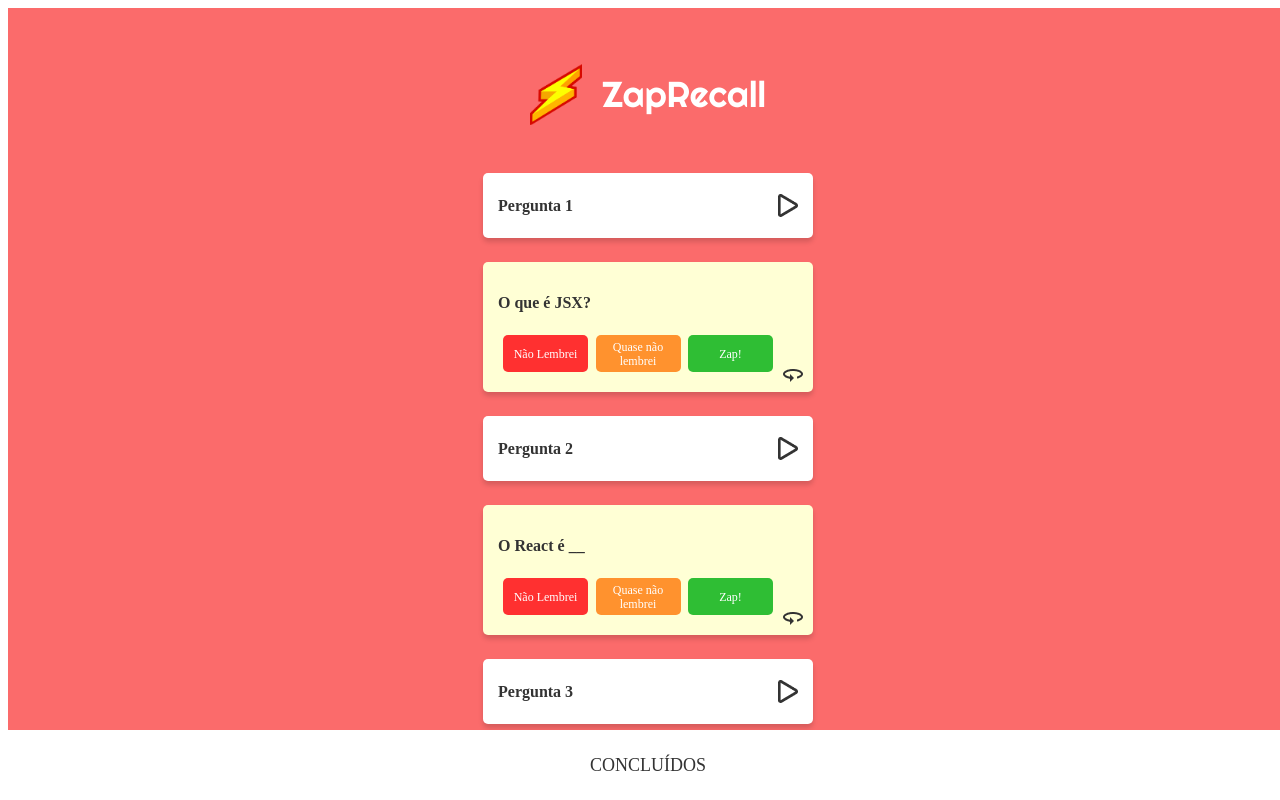
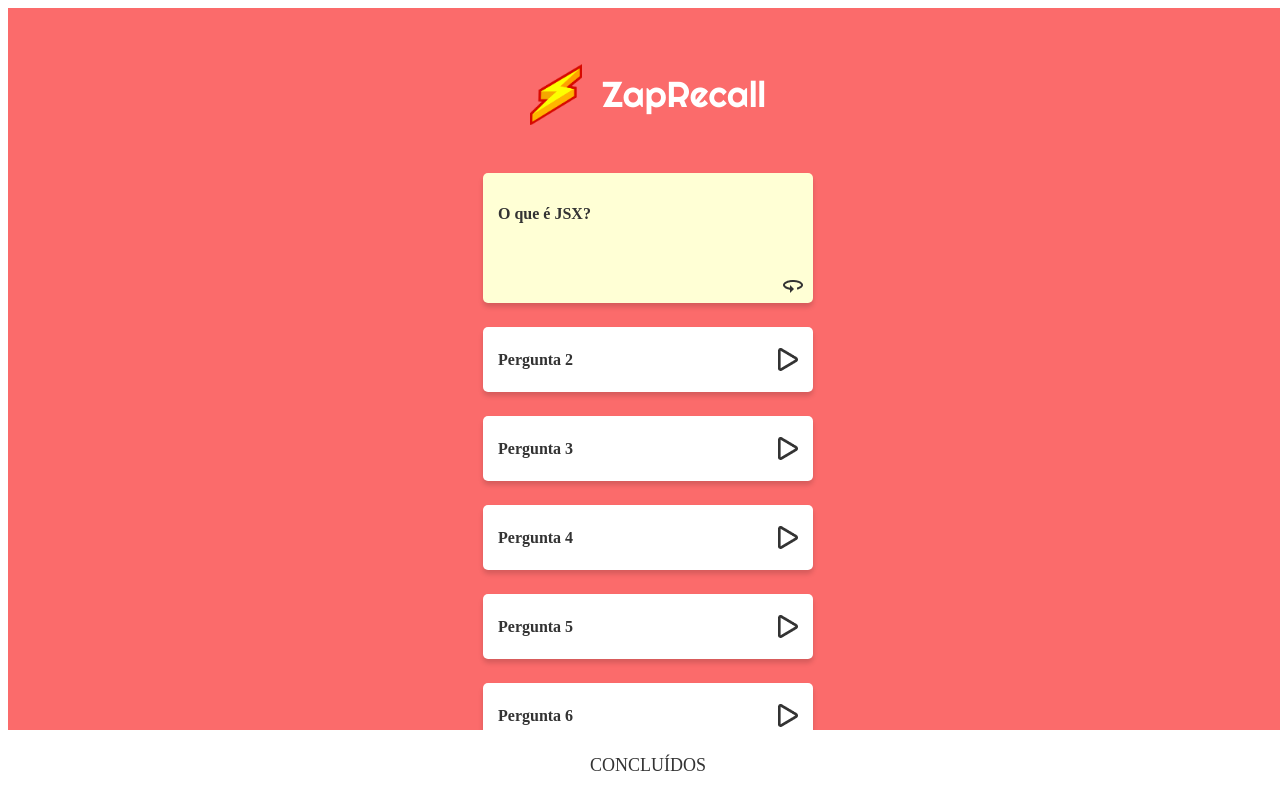
Before and after one commit to V-Emanuel/ZapRecall, a React (Create React App) app: page / in a window 1280 px wide. Both pictures are taken after a click on the picture 788 px from the left and 205 px from the top of the page. Shown: the top 800 px of the page. Built offline with nearby package versions, Linux system fonts and the light colour scheme; a web font is replaced by a local one.

Commit message:
cards viram quando os botões são clicados

```diff
--- a/src/components/Perguntas.js
+++ b/src/components/Perguntas.js
@@ -6,31 +6,30 @@ import seta_v from "../assets/img/seta_virar.png"
 import cards from "./Cards"
 
 export default function Perguntas() {
-    const [showCard, setShowCard] = useState(true);
-    const [showQ, setShowQ] = useState(false);
-    const [showB, setShowB] = useState(false);
-    const [final, setFinal] = useState(false);
-    const [setaVirar, setSetaVirar] = useState(true);
-    function ShowQuestion(){
-        setShowCard(false);
-        setShowQ(true);
-    }
-    function ShowButtons(){
-        setShowB(true);
-        setSetaVirar(false);
-    }
+
+
     function Word(props) {
+        const [showCard, setShowCard] = useState(true);
+        const [showButtons, setShowButtons] = useState(false);
+        const [setaVirar, setSetaVirar] = useState(true);
+        function ShowQuestion() {
+            setShowCard(false);
+        }
+        function ShowButtons() {
+            setShowButtons(true);
+            setSetaVirar(false);
+        }
         let i = cards.indexOf(props.word);
         return (
             <>
-                <PerguntaFechada>
+                <PerguntaFechada show={showCard}>
                     <p>Pergunta {i + 1}</p>
                     <img onClick={ShowQuestion} src={seta_p}></img>
                 </PerguntaFechada>
-                <PerguntaAberta>
+                <PerguntaAberta show={!showCard}>
                     <p>{props.word.question}</p>
-                    <SetaVirar onClick={ShowButtons} src={seta_v}></SetaVirar>
-                    <ContainerBotoes>
+                    <SetaVirar showSeta={setaVirar} onClick={ShowButtons} src={seta_v}></SetaVirar>
+                    <ContainerBotoes showB={showButtons}>
                         <NaoLembrei><p>Não Lembrei</p></NaoLembrei>
                         <QuaseLembrei><p>Quase não lembrei</p></QuaseLembrei>
                         <Zap><p>Zap!</p></Zap>
@@ -54,7 +53,7 @@ const PerguntaFechada = styled.div`
     padding: 15px;
     box-shadow: 0px 4px 5px rgba(0, 0, 0, 0.15);
     border-radius: 5px;
-    display: flex;
+    display: ${props => props.show ? "flex" : "none"};
     align-items: center;
     justify-content: space-between;
   p {
@@ -82,7 +81,7 @@ width: 300px;
   line-height: 22px;
   color: #333333;
   position: relative;
-  display: flex;
+  display: ${props => props.show ? "flex" : "none"};
   flex-direction: column;
   justify-content: space-between;
   p {
@@ -98,10 +97,11 @@ const SetaVirar = styled.img`
   position: absolute;
   bottom: 10px;
   right: 10px;
+  display: ${props => props.showSeta ? "flex" : "none"};
 `;
 const ContainerBotoes = styled.div`
-width: 270px;
-display: flex;
+width: 290px;
+display: ${props => props.showB ? "flex" : "none"};
 align-items: center;
 justify-content: space-between;
 text-align: center;
```
